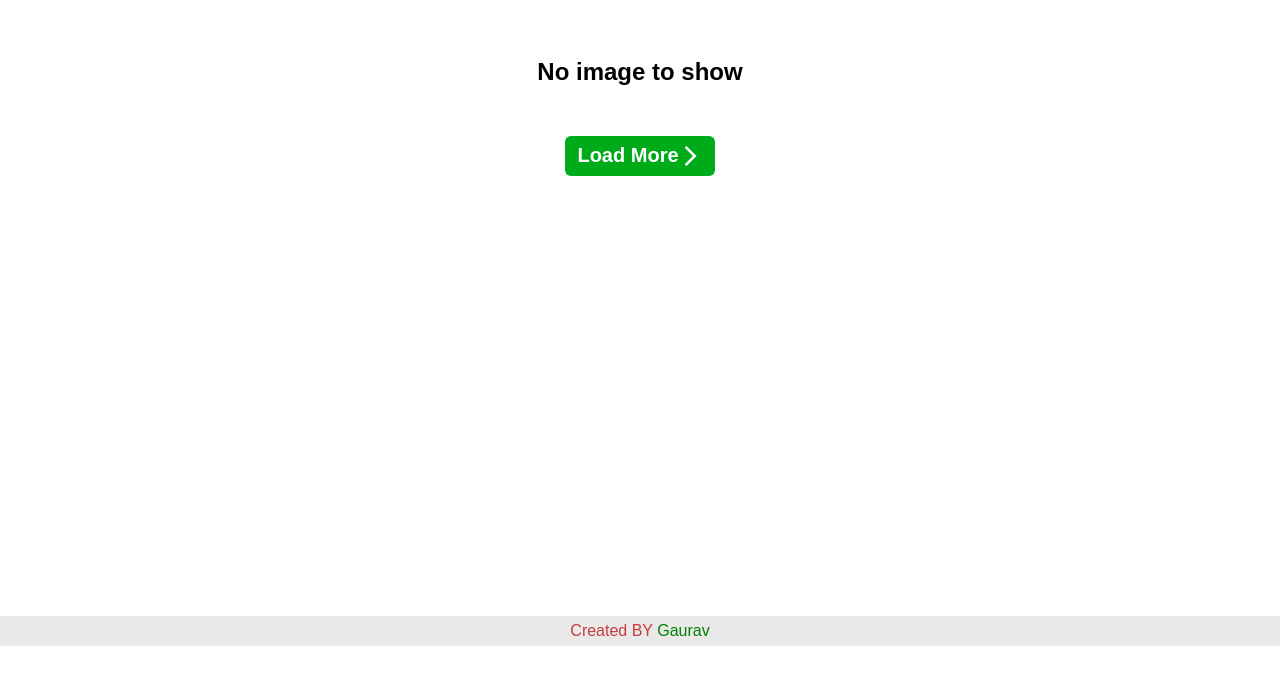
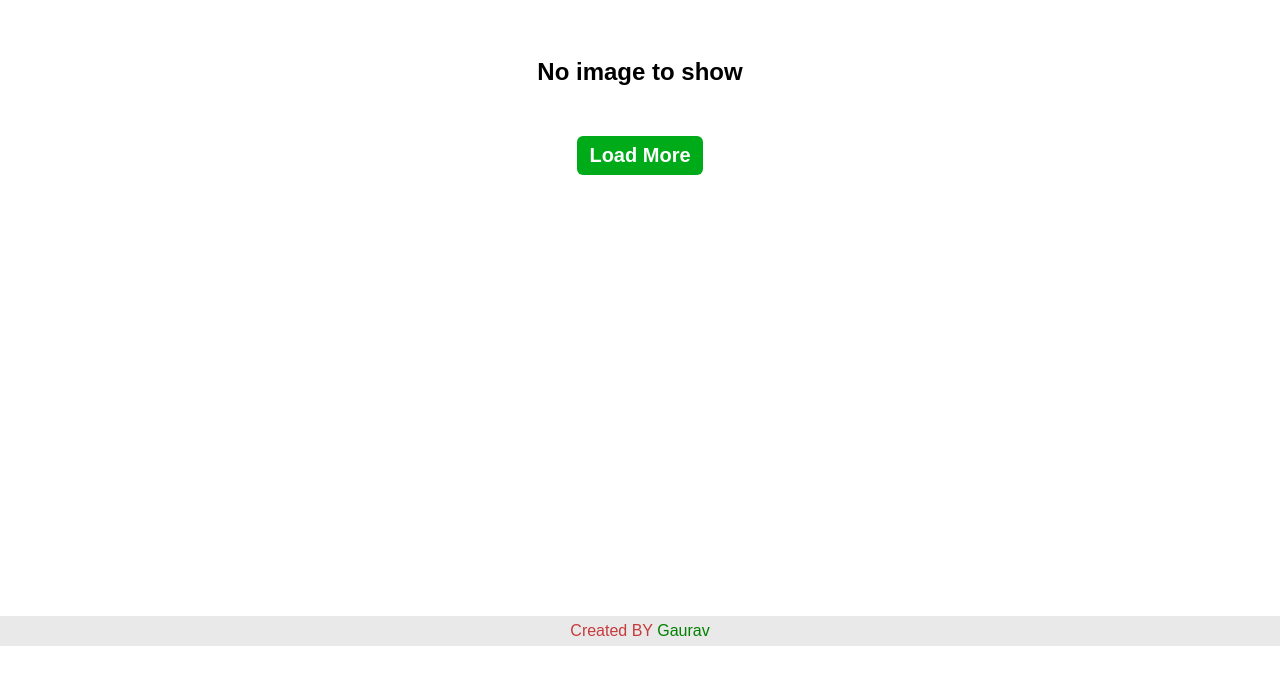
Before and after one commit to Gauravself31/image_Search_Engine, a plain HTML site: page index.html in a window 1280 px wide. Shown: the part 154-838 px from the top of the page. Drawn offline with nearby package versions, Linux system fonts and the light colour scheme.

Commit message:
modified files

```diff
--- a/index.html
+++ b/index.html
@@ -28,9 +28,7 @@
             <h2>No image to show</h2>
         </div>
 
-        <button class="loadMoreBtn">Load More<span class="material-symbols-outlined">
-            arrow_forward_ios
-            </span></button>
+        <button class="loadMoreBtn">Load More</button>
  </section>
     </main>
      <div class="foot">
```
